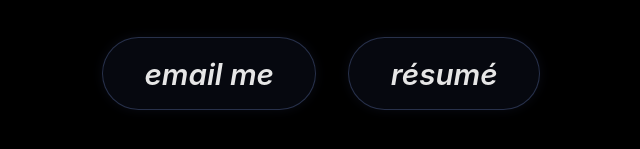
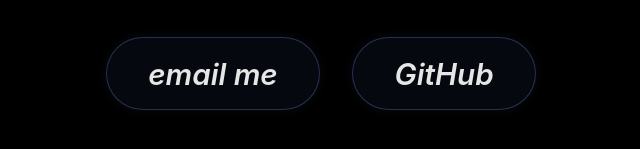
Before and after one commit to mattbolles/mattbolles.github.io, a plain HTML site: page index.html in a window 1280 px wide. Shown: the part 407-556 px from the top of the page, 319-959 px from the left. Drawn offline with Linux system fonts and the light colour scheme.

Commit message:
Replace resume button with GitHub link

```diff
--- a/index.html
+++ b/index.html
@@ -15,7 +15,7 @@
     <p class="tagline fade-in-2">need a dev?</p>
     <nav class="links fade-in-3">
       <a class="btn" href="mailto:matt@mattbolles.com">email me</a>
-      <a class="btn" href="assets/MattBollesResume.pdf" download>résumé</a>
+      <a class="btn" href="https://github.com/mattbolles">GitHub</a>
     </nav>
   </main>
 </body>
```
Also changed, not shown: 1 other file.
